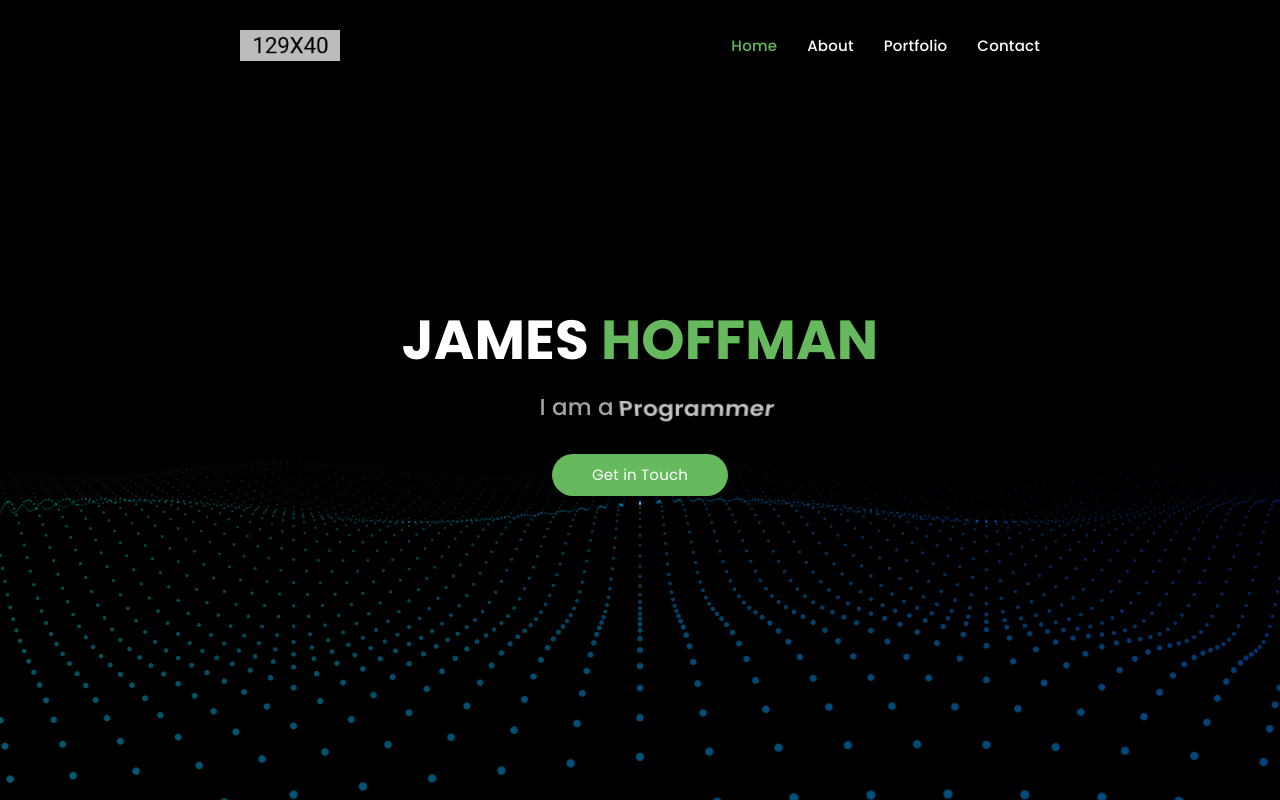
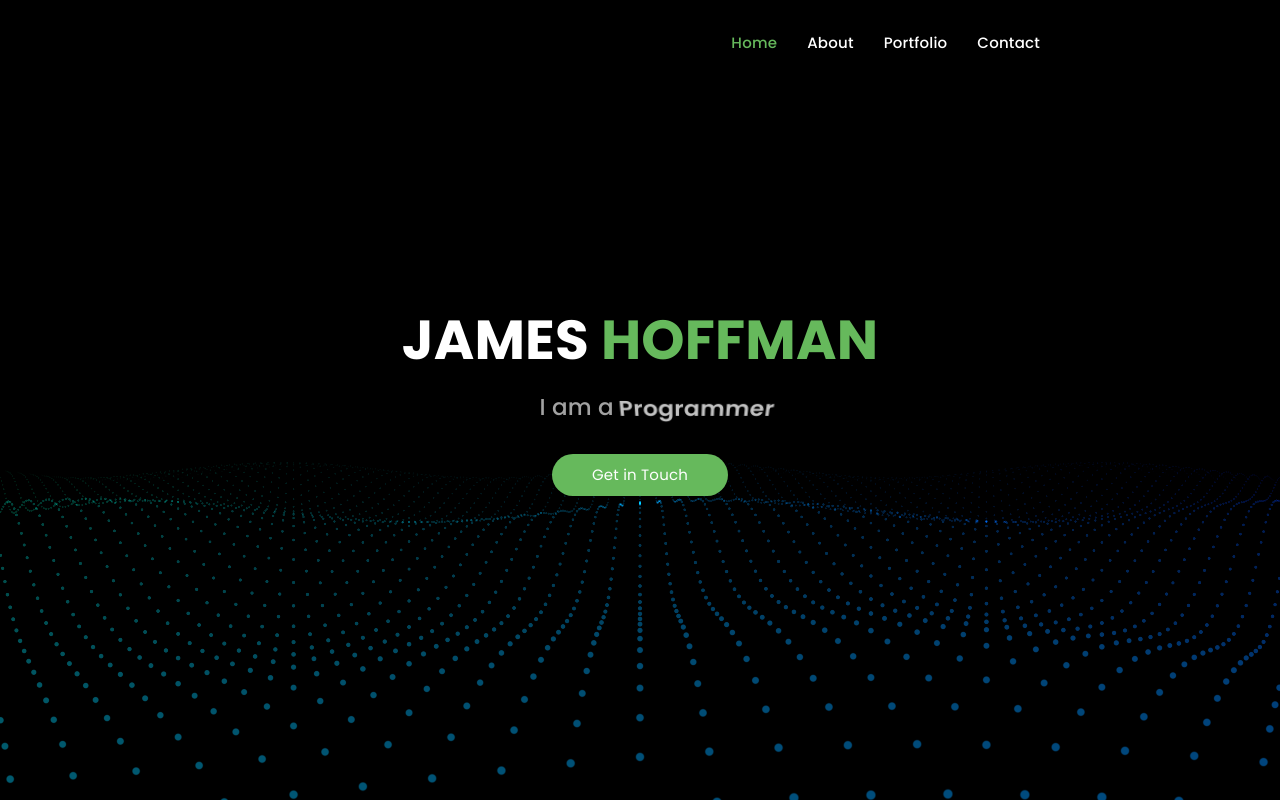
Before and after one commit to thejhoffman/thejhoffman.github.io, a Next.js app: page / in a window 1280 px wide. Built offline with nearby package versions, Linux system fonts and the light colour scheme.

Commit message:
Removed logo for now

```diff
--- a/src/layouts/Header.js
+++ b/src/layouts/Header.js
@@ -12,7 +12,7 @@ const Header = () => {
       <div className="header_inner">
         <div className="logo">
           <a href="#" onClick={() => changeNav("home")}>
-            <img src="img/logo/logo.png" alt="" />
+            {/* <img src="img/logo/logo.png" alt="" /> */}
           </a>
         </div>
         <div className="menu">
```
